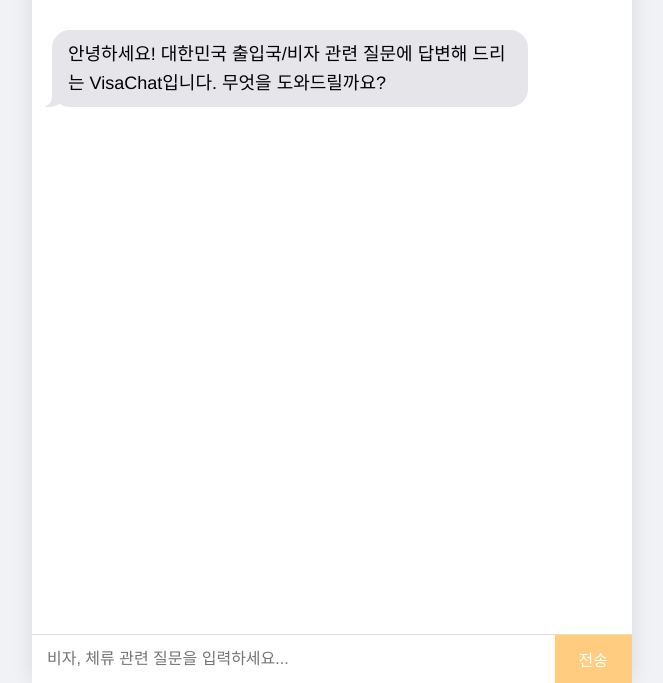
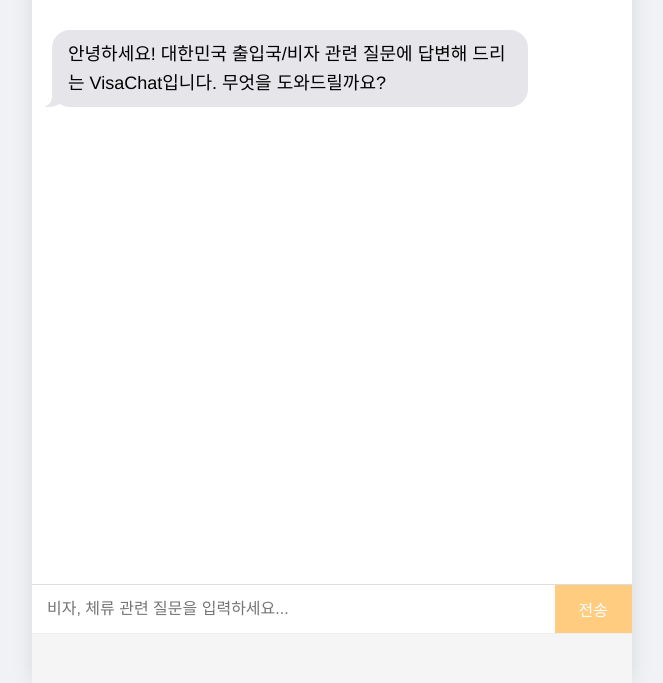
Before and after one commit to barnanacle/visa-chat, a website: page public/index.html in a window 1280 px wide. Shown: the part 117-800 px from the top of the page, without its empty margins (308-971 px from the left). Drawn offline with Linux system fonts and the light colour scheme.

Commit message:
애드센스 배너 광고로 변경
- 자동 광고 → 하단 수평 배너 광고로 변경
- 입력창 아래에 배너 광고 배치
- 광고 영역 CSS 스타일링 추가

```diff
--- a/public/index.html
+++ b/public/index.html
@@ -87,6 +87,14 @@
             <input type="text" id="user-input" placeholder="비자, 체류 관련 질문을 입력하세요..." onkeypress="checkEnter(event)">
             <button id="send-button" onclick="sendMessage()">전송</button>
         </div>
+        <!-- 수평형 배너 광고 -->
+        <div id="ad-banner">
+            <ins class="adsbygoogle" style="display:block" data-ad-client="ca-pub-6662057007130790"
+                data-ad-slot="3900184070" data-ad-format="horizontal" data-full-width-responsive="true"></ins>
+            <script>
+                (adsbygoogle = window.adsbygoogle || []).push({});
+            </script>
+        </div>
     </div>
     <script src="script.js"></script>
 </body>
--- a/public/style.css
+++ b/public/style.css
@@ -77,6 +77,17 @@ body {
     overflow-x: hidden;
     display: flex;
     flex-direction: column;
+}
+
+/* 하단 광고 배너 */
+#ad-banner {
+    flex-shrink: 0;
+    width: 100%;
+    min-height: 50px;
+    max-height: 90px;
+    background: #f5f5f5;
+    border-top: 1px solid #eee;
+    overflow: hidden;
 }
 
 /* 메시지 버블 */
```
